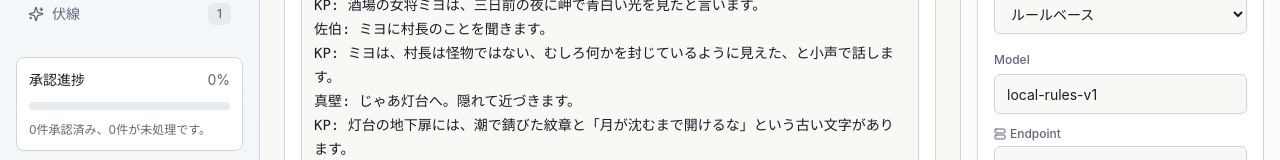
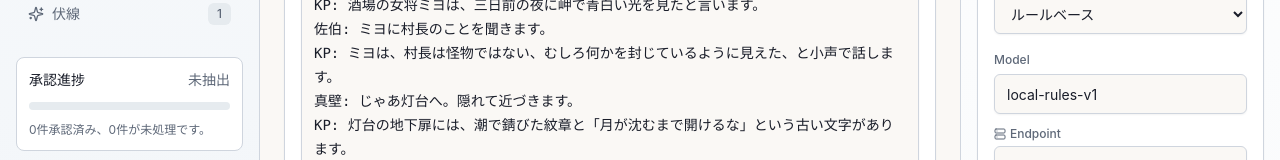
Before and after one commit to Kota-Ohno/trpg-gm-copilot, a React (Vite) app: page / in a window 1280 px wide. Shown: the part 533-693 px from the top of the page. Built offline with nearby package versions, Linux system fonts and the light colour scheme.

Commit message:
Clarify empty approval progress

```diff
--- a/src/App.tsx
+++ b/src/App.tsx
@@ -633,7 +633,7 @@ export function App() {
           <div className="mt-6 rounded-lg border bg-card p-3">
             <div className="flex items-center justify-between text-sm">
               <span className="font-medium">承認進捗</span>
-              <span className="text-muted-foreground">{progress}%</span>
+              <span className="text-muted-foreground">{items.length === 0 ? "未抽出" : `${progress}%`}</span>
             </div>
             <div className="mt-3 h-2 rounded-full bg-muted">
               <div className="h-2 rounded-full bg-primary" style={{ width: `${progress}%` }} />
```
